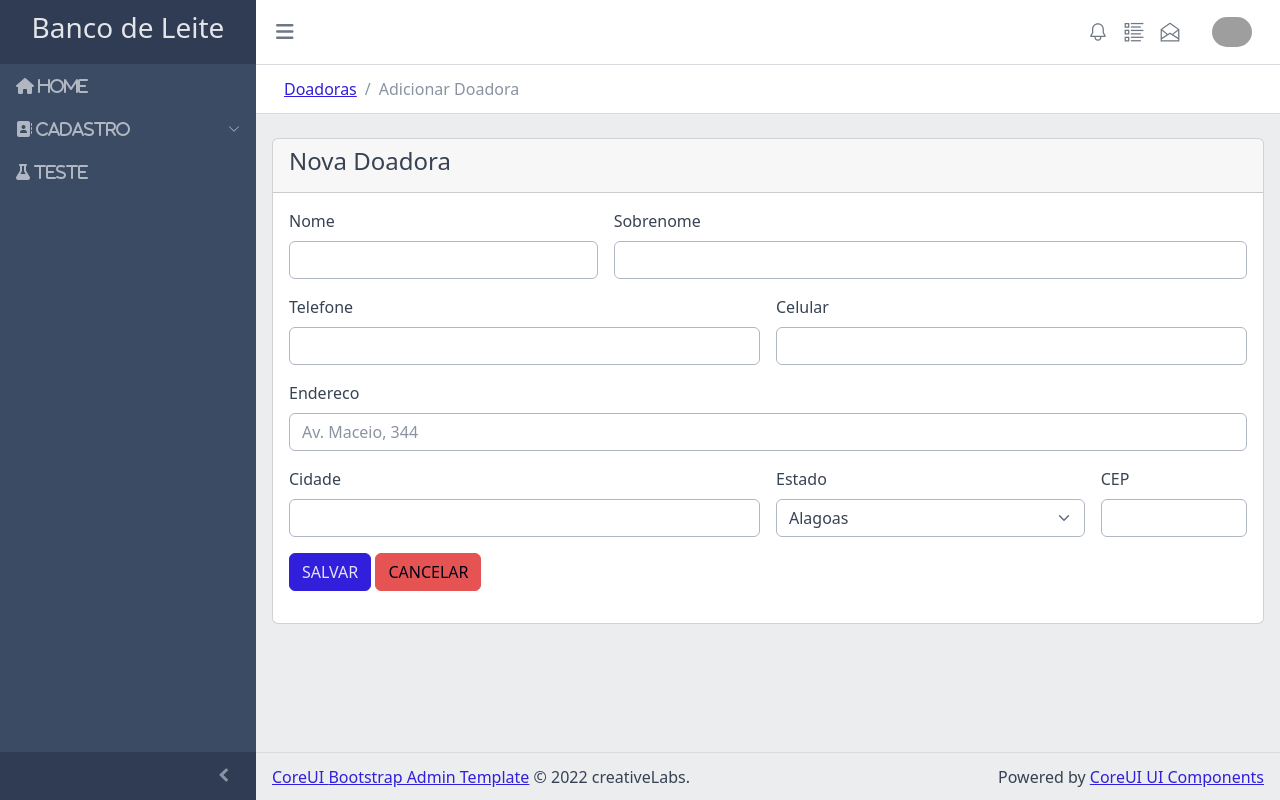
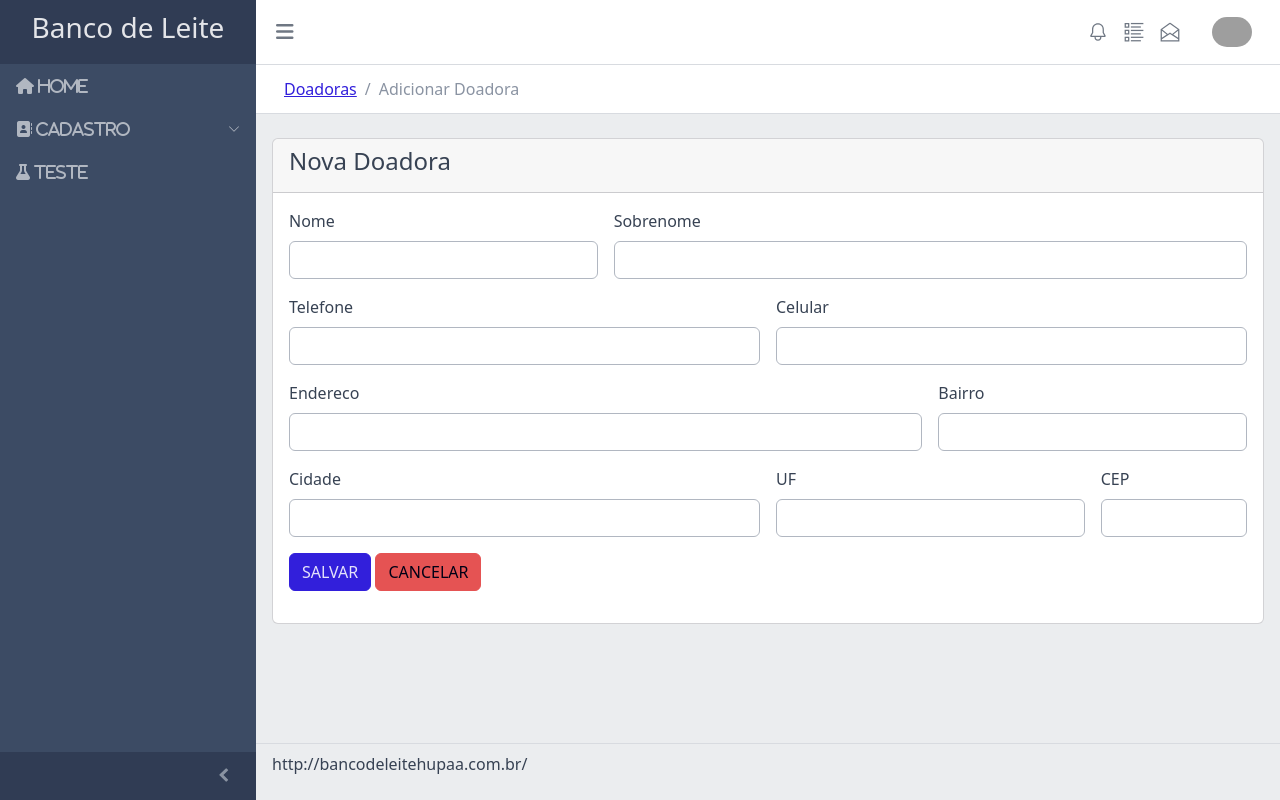
Before and after one commit to erivaldolourenco/bancodeleite, a Django app: page /doadoras/add in a window 1280 px wide. Run offline with Django 4.2, Linux system fonts and the light colour scheme; a user stored in the database is signed in; data comes from the database, SQL or seed files in the repository; some libraries are stand-ins or nearby versions; grey boxes are pictures that could not be loaded.

Commit message:
Cria formularios de Doadora

```diff
--- /dev/null
+++ b/bdleite/forms.py
@@ -0,0 +1,54 @@
+
+from django import forms
+from django.contrib.auth.models import User
+from django.forms import ModelForm, TextInput ,Textarea, FileInput, SelectMultiple, DateField, CheckboxSelectMultiple, CheckboxInput
+
+from bdleite.models import Doadora, Endereco, Contato
+
+
+class DoadoraForm(ModelForm):
+    class Meta:
+        model = Doadora
+        fields = ('nome', 'sobrenome')
+        labels = {
+            'nome': 'Nome',
+            'sobrenome': 'Sobrenome'
+        }
+        widgets = {
+            'nome': TextInput(attrs={'class': "form-control"}),
+            'sobrenome': TextInput(attrs={'class': "form-control"}),
+        }
+
+
+class EnderecoForm(ModelForm):
+    class Meta:
+        model = Endereco
+        fields = ('rua', 'bairro','cidade','estado', 'cep')
+        labels = {
+            'rua':'Endereco',
+            'bairro':'Bairro',
+            'cidade':'Cidade',
+            'estado':'UF',
+            'cep':'CEP'
+        }
+
+        widgets = {
+            'rua': TextInput(attrs={'class': "form-control"}),
+            'bairro': TextInput(attrs={'class': "form-control"}),
+            'cidade': TextInput(attrs={'class': "form-control"}),
+            'estado': TextInput(attrs={'class': "form-control"}),
+            'cep': TextInput(attrs={'class': "form-control"}),
+        }
+
+class ContatoForm(ModelForm):
+    class Meta:
+        model = Contato
+        fields = ('telefone', 'celular')
+        labels = {
+            'telefone': 'Telefone',
+            'celular' : 'Celular'
+        }
+        widgets = {
+            'telefone': TextInput(attrs={'class': "form-control"}),
+            'celular': TextInput(attrs={'class': "form-control"})
+        }
--- a/bdleite/models.py
+++ b/bdleite/models.py
@@ -14,17 +14,18 @@ def rename_img_profile(instance, filename):
     return os.path.join(path, file_name)
 
 class Endereco(models.Model):
-    endereco = models.CharField(max_length=200)
+    rua = models.CharField(max_length=200)
+    bairro = models.CharField(max_length=100)
     cidade = models.CharField(max_length=50)
     estado = models.CharField(max_length=30)
     cep = models.CharField(max_length=10)
     def __str__(self):
-        return self.cep
+        return str(self.cep)
 class Contato(models.Model):
     telefone = models.CharField(max_length=11,null=True, blank=True)
     celular = models.CharField(max_length=11,null=True, blank=True)
     def __str__(self):
-        return self.telefone
+        return str(self.telefone)
 
 class Doadora(models.Model):
     nome = models.CharField(max_length=200)
@@ -32,7 +33,7 @@ class Doadora(models.Model):
     endereco = models.ForeignKey(Endereco,null=True, blank=True, on_delete=models.SET_NULL)
     contato = models.ForeignKey(Contato,null=True, blank=True, on_delete=models.SET_NULL)
     def __str__(self):
-        return self.nome
+        return str(self.nome)
 
 class Funcionario(models.Model):
     user = models.ForeignKey(User, on_delete=models.CASCADE)
--- a/bdleite/views.py
+++ b/bdleite/views.py
@@ -8,7 +8,8 @@ from django.shortcuts import render, redirect
 from django.template import loader
 from django.contrib import messages
 
-from bdleite.models import Doadora
+from bdleite.forms import DoadoraForm, EnderecoForm, ContatoForm
+from bdleite.models import Doadora, Endereco, Contato, Funcionario
 
 
 # Create your views here.
@@ -59,11 +60,46 @@ def doadoras(request):
 
 @login_required
 def add_doadora(request):
-    template = loader.get_template('bdleite/add_doadora.html')
-    context = {
-        'teste': 'teste',
-    }
-    return HttpResponse(template.render(context, request))
+    if request.method == 'POST':
+        doadora = Doadora()
+        endereco = Endereco()
+        contato = Contato()
+        form_doadora = DoadoraForm(request.POST, request.FILES, instance=doadora)
+        form_endereco = EnderecoForm(request.POST, request.FILES, instance=endereco)
+        form_contato = ContatoForm(request.POST, request.FILES, instance=contato)
+        if form_doadora.is_valid() and form_endereco.is_valid() and form_contato.is_valid():
+            doadora = form_doadora.save(commit=True)
+            doadora.endereco = form_endereco.save(commit=True)
+            doadora.contato = form_contato.save(commit=True)
+            doadora.save()
+            messages.add_message(
+                request, messages.SUCCESS, 'Doadora '+str(doadora.nome)+' adicionado com sucesso',
+                fail_silently=True,
+            )
+            return redirect('/doadoras')
+        else:
+            messages.add_message(
+                request, messages.ERROR, 'Formulario contem erros',
+                fail_silently=True,
+            )
+            context = {
+                'form_doadora': form_doadora,
+                'form_endereco': form_endereco,
+                'form_contato': form_contato,
+            }
+            return render(request, 'bdleite/add_doadora.html', context)
+
+    else:
+        form_doadora = DoadoraForm()
+        form_endereco = EnderecoForm()
+        form_contato = ContatoForm()
+
+        context = {
+            'form_doadora': form_doadora,
+            'form_endereco': form_endereco,
+            'form_contato': form_contato,
+        }
+    return render(request, 'bdleite/add_doadora.html', context)
 
 @login_required
 def edit_doadora(request, id_doadora):
@@ -87,9 +123,10 @@ def info_doadora(request, id_doadora):
 
 @login_required
 def funcionarios(request):
+    funcionarios = Funcionario.objects.all()
     template = loader.get_template('bdleite/funcionarios.html')
     context = {
-        'teste': 'teste',
+        'funcionarios': funcionarios,
     }
     return HttpResponse(template.render(context, request))
 
--- a/templates/base.html
+++ b/templates/base.html
@@ -64,6 +64,17 @@
     </div>
 </header>
         <div class="body flex-grow-1 px-3">
+            {% block mensagens %}
+                    {% if messages %}
+                    {% for message in messages %}
+                        <div class="alert alert-{{ message.tags }} alert-dismissible fade show" role="alert">
+                            <strong>{{ message }}</strong>
+                              <button type="button" class="btn-close" data-coreui-dismiss="alert" aria-label="Close"></button>
+                        </div>
+                    {% endfor %}
+                {% endif %}
+            {% endblock %}
+
             {% block content %}
             {% endblock %}
         </div>
--- a/templates/bdleite/add_doadora.html
+++ b/templates/bdleite/add_doadora.html
@@ -2,51 +2,53 @@
 {% block breadcrumb %}
     <ol class="breadcrumb my-0 ms-2">
         <li class="breadcrumb-item">
-            <span><a href="{% url 'listar-doadoras' %}" >Doadoras</a></span>
+            <span><a href="{% url 'listar-doadoras' %}">Doadoras</a></span>
         </li>
         <li class="breadcrumb-item active"><span>Adicionar Doadora</span></li>
     </ol>
 {% endblock %}
 {% block content %}
+
     <div class="card">
         <div class="card-header"><h4>Nova Doadora</h4></div>
         <div class="card-body">
-            <form class="row g-3">
+            <form class="row g-3" action="{% url 'adicionar-doadora' %}" method="post" enctype="multipart/form-data">{% csrf_token %}
                 <div class="col-md-4">
-                    <label for="inputEmail4" class="form-label">Nome</label>
-                    <input type="text" class="form-control" id="inputEmail4">
+                    <label for="inputEmail4" class="form-label">{{ form_doadora.nome.label }}</label>
+                    {{ form_doadora.nome }}
                 </div>
                 <div class="col-md-8">
-                    <label for="inputPassword4" class="form-label">Sobrenome</label>
-                    <input type="text" class="form-control" id="inputPassword4">
+                    <label for="inputPassword4" class="form-label">{{ form_doadora.sobrenome.label }}</label>
+                    {{ form_doadora.sobrenome }}
                 </div>
-                   <div class="col-md-6">
-                    <label for="inputPassword4" class="form-label">Telefone</label>
-                    <input type="text" class="form-control" id="inputPassword4">
+                <div class="col-md-6">
+                    <label for="inputPassword4" class="form-label">{{ form_contato.telefone.label }}</label>
+                    {{ form_contato.telefone }}
                 </div>
-                   <div class="col-md-6">
-                    <label for="inputPassword4" class="form-label">Celular</label>
-                    <input type="text" class="form-control" id="inputPassword4">
+                <div class="col-md-6">
+                    <label for="inputPassword4" class="form-label">{{ form_contato.celular.label }}</label>
+                    {{ form_contato.celular }}
                 </div>
 
-                <div class="col-12">
-                    <label for="inputAddress" class="form-label">Endereco</label>
-                    <input type="text" class="form-control" id="inputAddress" placeholder="Av. Maceio, 344">
+                <div class="col-8">
+                    <label for="inputAddress" class="form-label">{{ form_endereco.rua.label }}</label>
+                    {{ form_endereco.rua }}
+                </div>
+                <div class="col-4">
+                    <label for="inputAddress" class="form-label">{{ form_endereco.bairro.label }}</label>
+                    {{ form_endereco.bairro }}
                 </div>
                 <div class="col-md-6">
-                    <label for="inputCity" class="form-label">Cidade</label>
-                    <input type="text" class="form-control" id="inputCity">
+                    <label for="inputCity" class="form-label">{{ form_endereco.cidade.label }}</label>
+                    {{ form_endereco.cidade }}
                 </div>
                 <div class="col-md-4">
-                    <label for="inputState" class="form-label">Estado</label>
-                    <select id="inputState" class="form-select">
-                        <option selected>Alagoas</option>
-                        <option>Pernambuco</option>
-                    </select>
+                    <label for="inputState" class="form-label">{{ form_endereco.estado.label }}</label>
+                    {{ form_endereco.estado }}
                 </div>
                 <div class="col-md-2">
-                    <label for="inputZip" class="form-label">CEP</label>
-                    <input type="text" class="form-control" id="inputZip">
+                    <label for="inputZip" class="form-label">{{ form_endereco.cep.label }}</label>
+                    {{ form_endereco.cep }}
                 </div>
                 <div class="col-12">
                     <button type="submit" class="btn btn-primary">SALVAR</button>
@@ -54,6 +56,8 @@
                         <button type="button" class="btn btn-danger">CANCELAR</button>
                     </a></div>
             </form>
+
+
         </div>
     </div>
 
--- a/templates/bdleite/doadoras.html
+++ b/templates/bdleite/doadoras.html
@@ -53,7 +53,7 @@
                         {% for doadora in doadoras %}
                         <tr>
                             <th scope="row">{{doadora.id}}</th>
-                            <td><a href="{% url 'informacao-doadora' doadora.id %}"> {{ doadora.nome}}</a></td>
+                            <td><a href="{% url 'informacao-doadora' doadora.id %}"> {{ doadora.nome}} {{ doadora.sobrenome}}</a></td>
                             <td>{{ doadora.ultima_doacao}}</td>
                         </tr>
                         {% endfor %}
--- a/templates/bdleite/info_doadora.html
+++ b/templates/bdleite/info_doadora.html
@@ -16,7 +16,7 @@
                 <dt class="col-sm-3">Contato</dt>
                 <dd class="col-sm-9">{{ doadora.contato.telefone }} / {{ doadora.contato.celular }}</dd>
                 <dt class="col-sm-3">Endereco</dt>
-                <dd class="col-sm-9">{{ doadora.endereco.endereco }}, {{ doadora.endereco.cidade }}-{{ doadora.endereco.estado }}, {{ doadora.endereco.cep }}</dd>
+                <dd class="col-sm-9">{{ doadora.endereco.rua }}, {{ doadora.endereco.bairro }}, {{ doadora.endereco.cidade }}-{{ doadora.endereco.estado }}, {{ doadora.endereco.cep }}</dd>
             </dl>
 
             <div class="col-12">
--- a/templates/footer.html
+++ b/templates/footer.html
@@ -1,6 +1,7 @@
 <footer class="footer">
-    <div><a href="https://coreui.io">CoreUI </a><a href="https://coreui.io">Bootstrap Admin Template</a> © 2022
-        creativeLabs.
-    </div>
-    <div class="ms-auto">Powered by&nbsp;<a href="https://coreui.io/docs/">CoreUI UI Components</a></div>
+{#    <div><a href="https://coreui.io">CoreUI </a><a href="https://coreui.io">Bootstrap Admin Template</a> © 2022#}
+{#        creativeLabs.#}
+{#    </div>#}
+{#    <div class="ms-auto">Powered by&nbsp;<a href="https://coreui.io/docs/">CoreUI UI Components</a></div>#}
+    <p>http://bancodeleitehupaa.com.br/</p>
 </footer>
```
Also changed, not shown: templates/bdleite/funcionarios.html (+31 -1 lines), templates/home.html (+1 -8 lines), db.sqlite3.
